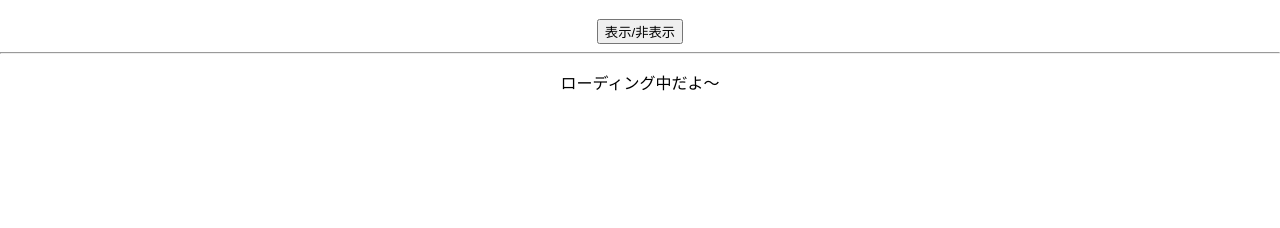
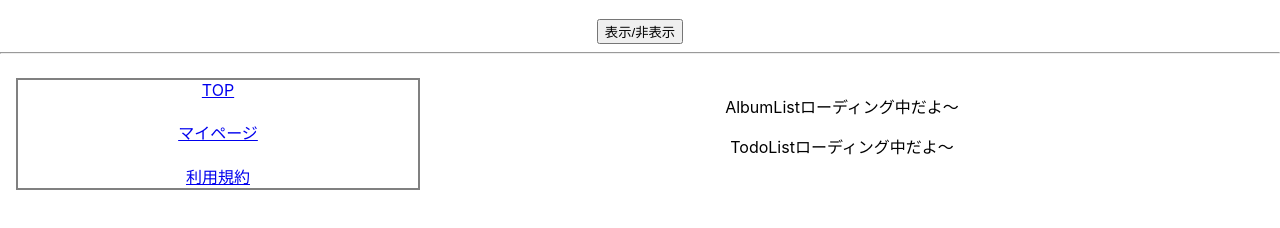
Before and after one commit to araaiko/react18-explanation-react18, a React (Create React App) app: page / in a window 1280 px wide. Shown: the part 418-646 px from the top of the page. Built offline with nearby package versions, Linux system fonts and the light colour scheme; no server answers.

Commit message:
複数のSuspenseを組み合わせる

```diff
--- a/src/App.tsx
+++ b/src/App.tsx
@@ -18,8 +18,8 @@ function App() {
       <hr />
       <Transition />
       <hr />
-      <ErrorBoundary fallback={<p>エラーです！</p>}>
-        <Suspense fallback={<p>ローディング中だよ〜</p>}>
+      <ErrorBoundary fallback={<p>全体エラーです！</p>}>
+        <Suspense fallback={<p>全体ローディング中だよ〜</p>}>
           <ReactQuery />
         </Suspense>
       </ErrorBoundary>
--- /dev/null
+++ b/src/components/AlbumList.tsx
@@ -0,0 +1,43 @@
+/** 外部import */
+import { FC } from "react";
+import { useQuery } from "@tanstack/react-query";
+import axios from "axios";
+
+export const sleep = (ms: number): Promise<any> => {
+  return new Promise((resolve) => {
+    setTimeout(resolve, ms);
+  });
+};
+
+type Album = {
+  userId: number;
+  id: number;
+  title: string;
+};
+
+const fetchAlbums = async () => {
+  const result = await axios
+    .get<Album[]>("https://jsonplaceholder.typicode.com/albums")
+    .then(await sleep(5000));
+  return result.data;
+};
+
+export const AlbumList: FC = () => {
+  const { data } = useQuery<Album[]>(["albums"], fetchAlbums);
+
+  return (
+    <div
+      style={{
+        height: "300px",
+        border: "2px solid gray",
+        background: "cornsilk",
+        overflowY: "scroll",
+      }}
+    >
+      <h2>アルバム</h2>
+      {data?.map((album) => (
+        <p key={album.id}>{album.title}</p>
+      ))}
+    </div>
+  );
+};
--- a/src/components/ReactQuery.tsx
+++ b/src/components/ReactQuery.tsx
@@ -1,28 +1,29 @@
 /** 外部import */
-import { FC } from "react";
-import { useQuery } from "@tanstack/react-query";
-import axios from "axios";
+import { FC, Suspense } from "react";
+import { ErrorBoundary } from "react-error-boundary";
 
-type Album = {
-  userId: number;
-  id: number;
-  title: string;
-};
-
-const fetchAlbums = async() => {
-  const result = await axios.get<Album[]>("https://jsonplaceholder.typicode.com/albums");
-  return result.data;
-}
+/** 内部import */
+import { AlbumList } from "./AlbumList";
+import { Sidebar } from "./Sidebar";
+import { TodoList } from "./TodoList";
 
 export const ReactQuery: FC = () => {
-  const { data } = useQuery<Album[]>(["albums"], fetchAlbums);
 
   return (
-    <div>
-      <p>React Query</p>
-      {data?.map((album) => (
-        <p key={album.id}>{album.title}</p>
-      ))}
+    <div style={{ display: "flex", padding: "16px" }}>
+      <Sidebar />
+      <div style={{ flexGrow: 1 }}>
+        <ErrorBoundary fallback={<p>AlbumListエラーです！</p>}>
+          <Suspense fallback={<p>AlbumListローディング中だよ〜</p>}>
+            <AlbumList />
+          </Suspense>
+        </ErrorBoundary>
+        <ErrorBoundary fallback={<p>TodoListエラーです！</p>}>
+          <Suspense fallback={<p>TodoListローディング中だよ〜</p>}>
+            <TodoList />
+          </Suspense>
+        </ErrorBoundary>
+      </div>
     </div>
   );
 };
--- /dev/null
+++ b/src/components/Sidebar.tsx
@@ -0,0 +1,16 @@
+/** 外部import */
+import { FC } from "react";
+
+export const Sidebar: FC = () => {
+  return (
+    <div style={{ width: "400px", border: "2px solid gray" }}>
+      <a href="dummy">TOP</a>
+      <br />
+      <br />
+      <a href="dummy">マイページ</a>
+      <br />
+      <br />
+      <a href="dummy">利用規約</a>
+    </div>
+  );
+};
--- /dev/null
+++ b/src/components/TodoList.tsx
@@ -0,0 +1,39 @@
+/** 外部import */
+import { useQuery } from "@tanstack/react-query";
+import axios from "axios";
+import { FC } from "react";
+
+/** 内部import */
+import { sleep } from "./AlbumList";
+
+type Todo = {
+  userId: number;
+  id: number;
+  title: string;
+  completed: boolean;
+};
+
+const fetchTodos = async () => {
+  const result = await axios.get<Todo[]>("https://jsonplaceholder.typicode.com/todos").then(await sleep(2500));
+  return result.data;
+}
+
+export const TodoList: FC = () => {
+  const { data } = useQuery<Todo[]>(["todos"], fetchTodos);
+
+  return (
+    <div
+      style={{
+        height: "300px",
+        border: "2px solid gray",
+        background: "mistyrose",
+        overflowY: "scroll",
+      }}
+    >
+      <h2>TODO</h2>
+      {data?.map((todo) => (
+        <p key={todo.id}>{todo.title}</p>
+      ))}
+    </div>
+  );
+};
```
